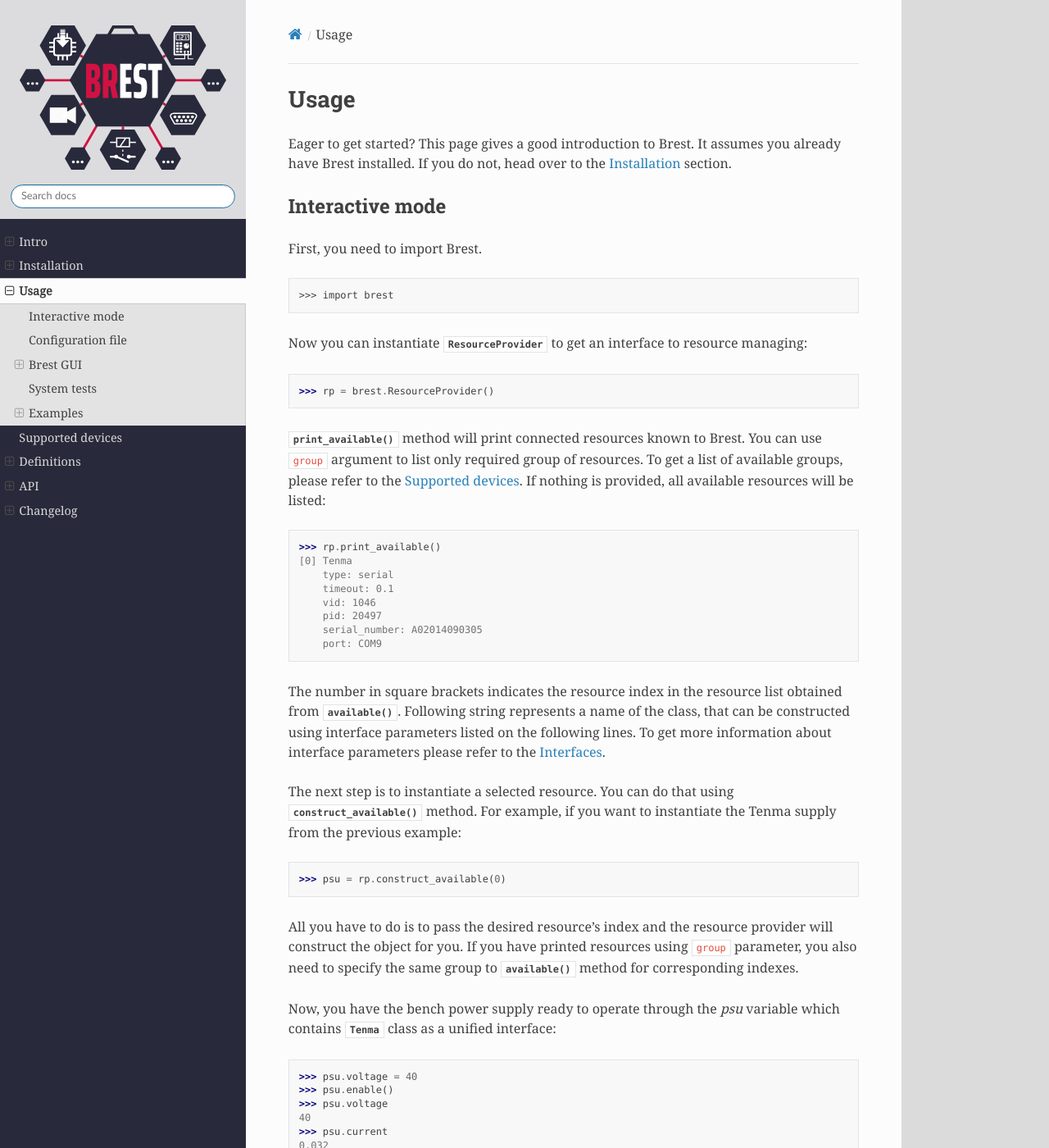
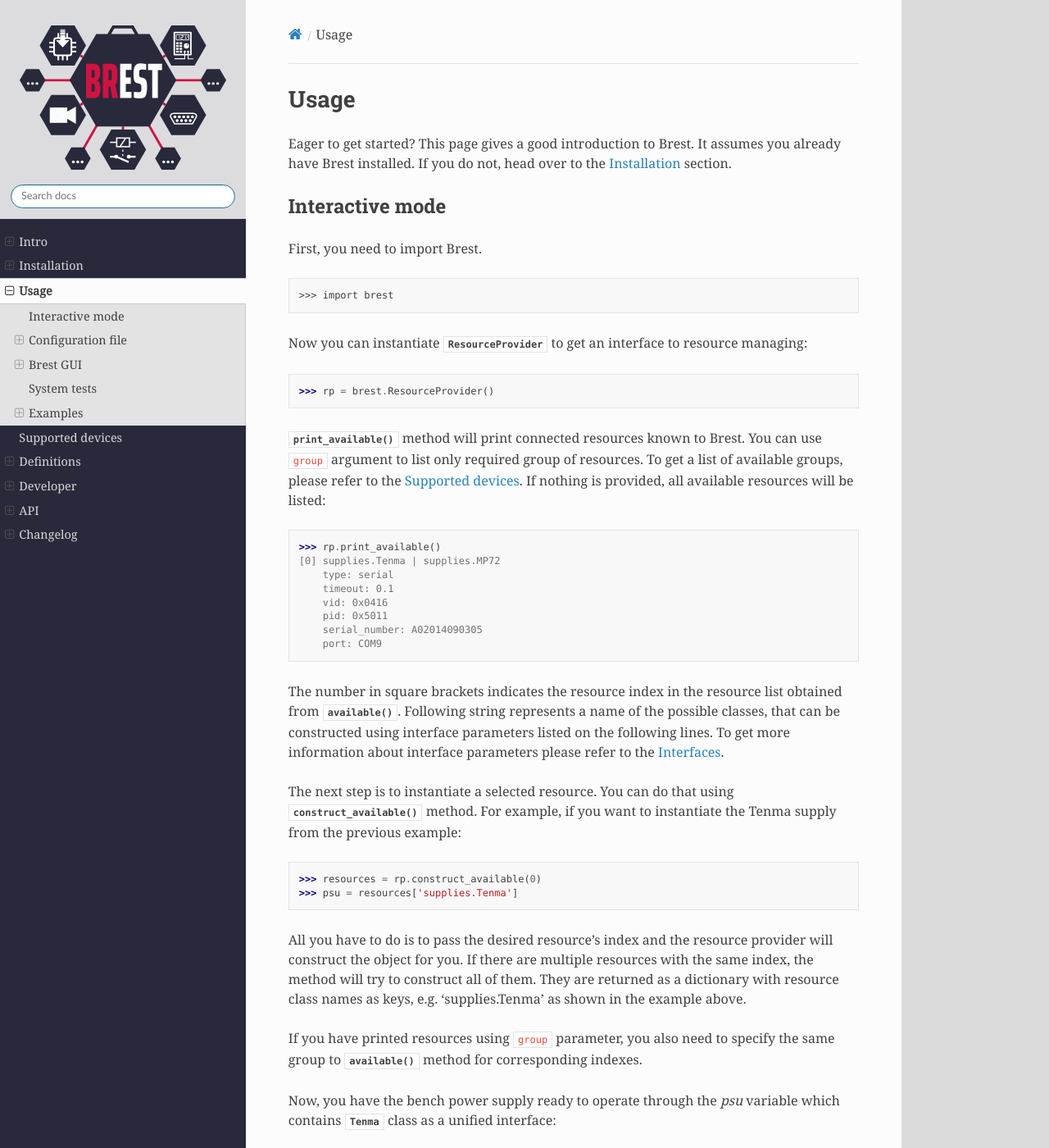
Before and after one commit to BenderRobotics/brest, a Sphinx documentation site: the page built from docs/usage.rst, in a window 1280 px wide and 1400 px high. Shown: the whole window at 82% size. Built offline with Sphinx 7.4.7 and the Read the Docs theme 3.1.0, drawn with Linux system fonts in a browser that asks for light colours; the version number is read from the project's files by our own code; some of the changed text lies outside the part shown.

Commit message:
Update documentation for new devices and aliases (refs #13084)

```diff
--- a/docs/index.rst
+++ b/docs/index.rst
@@ -15,6 +15,7 @@
    usage
    supported
    definitions
+   developer
    api
 
 .. toctree::
--- a/docs/supported.rst
+++ b/docs/supported.rst
@@ -41,10 +41,14 @@
     * :class:`~brest.supplies.Mansup`
     * :class:`~brest.supplies.Tenma`
     * :class:`~brest.supplies.MP71`
+    * :class:`~brest.supplies.MP72`
 
 * :class:`~brest.multimeters.Multimeters`
 
+    * :class:`~brest.multimeters.Manmulti`
     * :class:`~brest.multimeters.Multicomp`
+    * :class:`~brest.multimeters.MP71`
+    * :class:`~brest.multimeters.MP73`
 
 * :class:`~brest.switches.Switches`
 
--- a/docs/usage.rst
+++ b/docs/usage.rst
@@ -24,16 +24,16 @@
 resources will be listed::
 
     >>> rp.print_available()
-    [0] Tenma
+    [0] supplies.Tenma | supplies.MP72
         type: serial
         timeout: 0.1
-        vid: 1046
-        pid: 20497
+        vid: 0x0416
+        pid: 0x5011
         serial_number: A02014090305
         port: COM9
 
 The number in square brackets indicates the resource index in the resource list obtained from
-:meth:`~brest.ResourceProvider.available`. Following string represents a name of the class,
+:meth:`~brest.ResourceProvider.available`. Following string represents a name of the possible classes,
 that can be constructed using interface parameters listed on the following lines. To get more information
 about interface parameters please refer to the :ref:`definitions.interfaces`.
 
@@ -41,10 +41,13 @@
 :meth:`~brest.ResourceProvider.construct_available` method. For example, if you want to instantiate the
 Tenma supply from the previous example::
 
-    >>> psu = rp.construct_available(0)
+    >>> resources = rp.construct_available(0)
+    >>> psu = resources['supplies.Tenma']
 
 All you have to do is to pass the desired resource's index and the resource provider will construct the
-object for you.
+object for you. If there are multiple resources with the same index, the method will try to construct all of them.
+They are returned as a dictionary with resource class names as keys, e.g. 'supplies.Tenma' as shown in the example above.
+
 If you have printed resources using ``group`` parameter, you also need to specify the same group to
 :meth:`~brest.ResourceProvider.available` method for corresponding indexes.
 
@@ -104,6 +107,27 @@
     res['supply'].voltage = 40
 
 This will give you direct access to the created class.
+
+Class Name Aliases
+~~~~~~~~~~~~~~~~~~
+
+When defining hardware resources inside your YAML configuration file, writing the full class name (e.g., ``multimeters.Multicomp``) can sometimes be unnecessarily verbose. To solve this, Brest supports **Class Name Aliases**, providing a convenient shorthand.
+
+You can safely drop in an alias in the ``class_name`` field interchangeably with the original class string:
+
+.. code-block:: yaml
+
+    # Instead of defining full class names like this:
+    multimeter_original:
+      class_name: multimeters.Multicomp
+
+    # You can safely use the shorter aliases:
+    multimeter_aliased:
+      class_name: multimeters.MP73
+
+**Why use aliases?**
+From a user's perspective, they behave entirely identically to the original, much longer class name. Inherited interface defaults (such as baudrate, timeout parameters, and vendor IDs) are fully preserved.
+To discover available aliases for your specific hardware, refer to the driver's underlying source file where aliases are explicitly defined as ``ALIAS`` class properties.
 
 Brest GUI
 ---------
```
Also changed, not shown: CHANGELOG.md (+4 -0 lines), docs/api.rst (+28 -1 lines), docs/definitions.rst (+34 -1 lines), docs/developer.rst (added, +55 -0 lines), technical-debt.md (added, +107 -0 lines).
